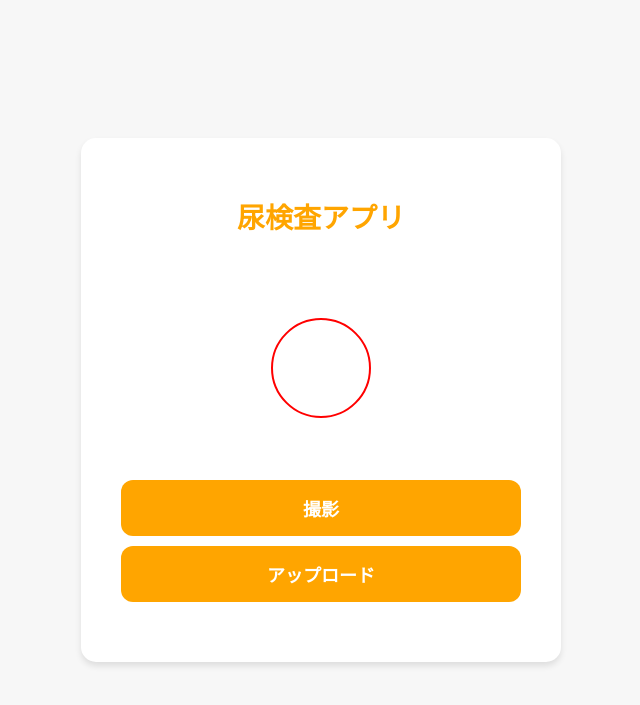
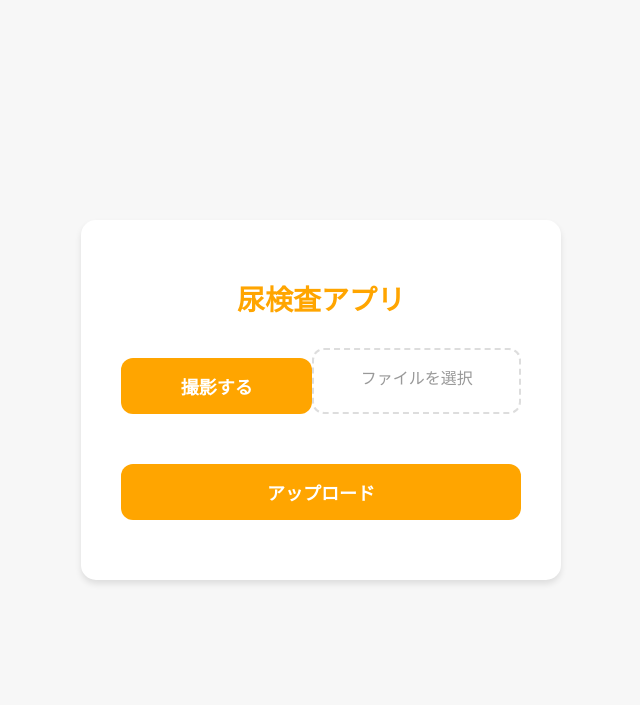
Before and after one commit to Utest518/Urouro, a Flask app: page / in a window 1280 px wide. Shown: the top 705 px of the page, without its empty margins (319-959 px from the left). Run offline with Flask 2, Linux system fonts and the light colour scheme.

Commit message:
Fixed upload button

```diff
--- a/app.py
+++ b/app.py
@@ -1,13 +1,11 @@
 from flask import Flask, request, jsonify, render_template, url_for
 import cv2
 import numpy as np
-import base64
 from PIL import Image
 import io
+import os
 import tensorflow as tf
 from foam_detection import detect_foam
-
-app = Flask(__name__)
 
 # GPUメモリの使用量を制限
 gpus = tf.config.experimental.list_physical_devices('GPU')
@@ -19,6 +17,8 @@ if gpus:
         print(len(gpus), "Physical GPUs,", len(logical_gpus), "Logical GPUs")
     except RuntimeError as e:
         print(e)
+
+app = Flask(__name__)
 
 # モデルの遅延読み込み
 model = None
@@ -45,36 +45,43 @@ def index():
 
 @app.route('/upload', methods=['POST'])
 def upload_image():
-    data = request.get_json()
-    image_data = data['image']
-    image_data = base64.b64decode(image_data.split(',')[1])
-    image = Image.open(io.BytesIO(image_data))
-    image = cv2.cvtColor(np.array(image), cv2.COLOR_RGB2BGR)
+    file = request.files.get('image')
+    if not file:
+        return jsonify({'error': 'ファイルが選択されていません。'})
 
-    # モデルを遅延読み込み
-    load_model()
+    try:
+        print("File received:", file.filename)
+        # 画像を読み込み
+        image = Image.open(io.BytesIO(file.read()))
+        image = cv2.cvtColor(np.array(image), cv2.COLOR_RGB2BGR)
 
-    # 色の検出
-    processed_image = preprocess_image(image)
-    prediction = model.predict(processed_image)
-    detected_color = categories[np.argmax(prediction)]
+        # モデルを遅延読み込み
+        load_model()
 
-    # 泡の検出
-    foam_detected, result_image = detect_foam(image)
+        # 色の検出
+        processed_image = preprocess_image(image)
+        prediction = model.predict(processed_image)
+        detected_color = categories[np.argmax(prediction)]
 
-    # 結果画像の保存
-    output_path = os.path.join('static', 'detected_foam_contours.png')
-    if not os.path.exists('static'):
-        os.makedirs('static')
-    cv2.imwrite(output_path, result_image)
+        # 泡の検出
+        foam_detected, result_image = detect_foam(image)
 
-    result = {
-        'detected_color': detected_color,
-        'foam_detected': foam_detected,
-        'image_path': url_for('static', filename='detected_foam_contours.png')
-    }
+        # 結果画像の保存
+        output_path = os.path.join('static', 'detected_foam_contours.png')
+        if not os.path.exists('static'):
+            os.makedirs('static')
+        cv2.imwrite(output_path, result_image)
 
-    return jsonify(result)
+        result = {
+            'detected_color': detected_color,
+            'foam_detected': foam_detected,
+            'image_path': url_for('static', filename='detected_foam_contours.png')
+        }
+
+        return jsonify(result)
+    except Exception as e:
+        print("Error processing file:", e)
+        return jsonify({'error': 'ファイル処理中にエラーが発生しました。'})
 
 @app.route('/result')
 def result():
--- a/templates/index.html
+++ b/templates/index.html
@@ -5,78 +5,50 @@
     <title>尿検査アプリ</title>
     <meta name="viewport" content="width=device-width, initial-scale=1.0">
     <link href="{{ url_for('static', filename='styles.css') }}" rel="stylesheet">
-    <style>
-        .camera-container {
-            position: relative;
-            width: 100%;
-            max-width: 400px;
-            margin: auto;
-        }
-        #video {
-            width: 100%;
-        }
-        .marker {
-            position: absolute;
-            top: 50%;
-            left: 50%;
-            width: 100px;
-            height: 100px;
-            margin-top: -50px;
-            margin-left: -50px;
-            border: 2px solid red;
-            border-radius: 50%;
-            box-sizing: border-box;
-        }
-    </style>
 </head>
 <body>
     <div class="container">
         <h1>尿検査アプリ</h1>
-        <div class="camera-container">
-            <video id="video" autoplay></video>
-            <div class="marker"></div>
+        <form id="uploadForm" enctype="multipart/form-data">
+            <div class="form-group">
+                <button type="button" id="cameraButton" class="custom-upload-button">撮影する</button>
+                <input type="file" id="imageInput" accept="image/*" capture="environment" style="display:none;" required>
+                <label for="imageInput" class="custom-file-label">ファイルを選択</label>
             </div>
-        <button id="captureButton" class="custom-upload-button">撮影</button>
-        <form id="uploadForm">
-            <input type="file" id="imageInput" accept="image/*" capture="environment" style="display:none;">
+            <div class="form-group">
+                <img id="preview" src="" alt="Preview" style="display:none; width: 100%; height: auto;">
+            </div>
             <button type="submit" class="custom-upload-button">アップロード</button>
         </form>
         <div id="result"></div>
     </div>
     <script>
-        const video = document.getElementById('video');
-        const captureButton = document.getElementById('captureButton');
+        document.addEventListener('DOMContentLoaded', function() {
+            const cameraButton = document.getElementById('cameraButton');
             const imageInput = document.getElementById('imageInput');
+            const fileLabel = document.querySelector('.custom-file-label');
             const uploadForm = document.getElementById('uploadForm');
+            const preview = document.getElementById('preview');
 
-        // カメラにアクセス
-        navigator.mediaDevices.getUserMedia({ video: { facingMode: 'environment' } })
-            .then(stream => {
-                video.srcObject = stream;
-            })
-            .catch(err => {
-                console.error('Error accessing the camera', err);
+            cameraButton.addEventListener('click', function() {
+                imageInput.click();
             });
 
-        // 撮影ボタンが押されたときの処理
-        captureButton.addEventListener('click', () => {
-            const canvas = document.createElement('canvas');
-            canvas.width = video.videoWidth;
-            canvas.height = video.videoHeight;
-            const ctx = canvas.getContext('2d');
-            ctx.drawImage(video, 0, 0, canvas.width, canvas.height);
-            canvas.toBlob(blob => {
-                const file = new File([blob], 'capture.png', { type: 'image/png' });
-                const dataTransfer = new DataTransfer();
-                dataTransfer.items.add(file);
-                imageInput.files = dataTransfer.files;
+            imageInput.addEventListener('change', function() {
+                if (imageInput.files.length > 0) {
+                    const file = imageInput.files[0];
+                    const fileName = file.name;
+                    fileLabel.textContent = fileName;
 
-                // 撮影後にアップロードボタンを自動的にクリックする
-                document.getElementById('uploadForm').submit();
-            }, 'image/png');
+                    const reader = new FileReader();
+                    reader.onload = function(e) {
+                        preview.src = e.target.result;
+                        preview.style.display = 'block';
+                    };
+                    reader.readAsDataURL(file);
+                }
             });
 
-        // アップロードフォームの処理
             uploadForm.addEventListener('submit', async function(event) {
                 event.preventDefault();
                 if (imageInput.files.length === 0) {
@@ -85,6 +57,7 @@
                 }
                 const formData = new FormData();
                 formData.append('image', imageInput.files[0]);
+
                 const response = await fetch('/upload', {
                     method: 'POST',
                     body: formData
@@ -96,6 +69,7 @@
                     window.location.href = '/result?data=' + encodeURIComponent(JSON.stringify(result));
                 }
             });
+        });
     </script>
 </body>
 </html>
```
Also changed, not shown: static/detected_foam_contours.png. Lines whose indentation alone changed are shown as unchanged.
